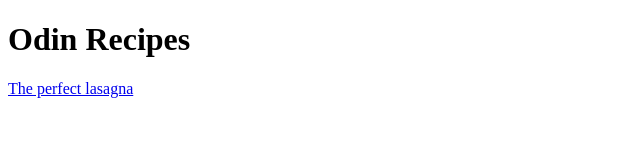
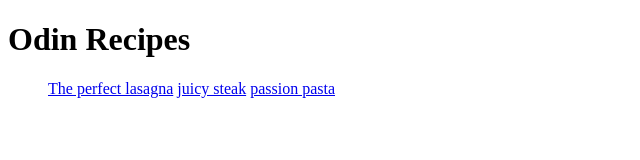
Before and after one commit to DarrenArichandran/odin-recipes, a plain HTML site: page index.html in a window 1280 px wide. Shown: the whole page, without its empty margins (0-640 px from the left). Drawn offline with Linux system fonts and the light colour scheme.

Commit message:
add index.html

```diff
--- a/index.html
+++ b/index.html
@@ -7,6 +7,10 @@
 
     <body>
         <h1> Odin Recipes</h1>
+        <ul>
         <a href="recipes/lasagna.html">The perfect lasagna</a>
+        <a href="recipes/steak.html"> juicy steak</a>
+        <a href="recipes/pasta.html"> passion pasta</a>
+
     </body>
 </html>
```
Also changed, not shown: recipes/lasagna.html (+1 -1 lines).
